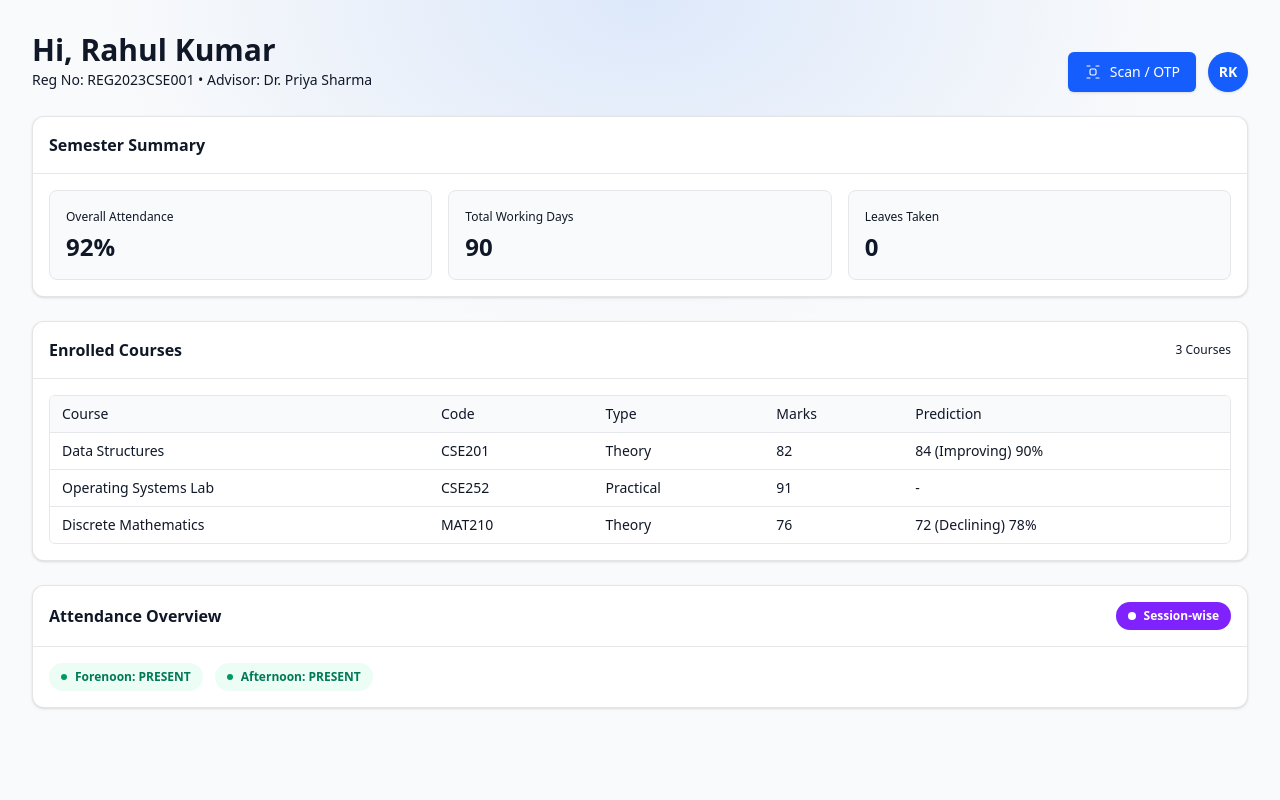
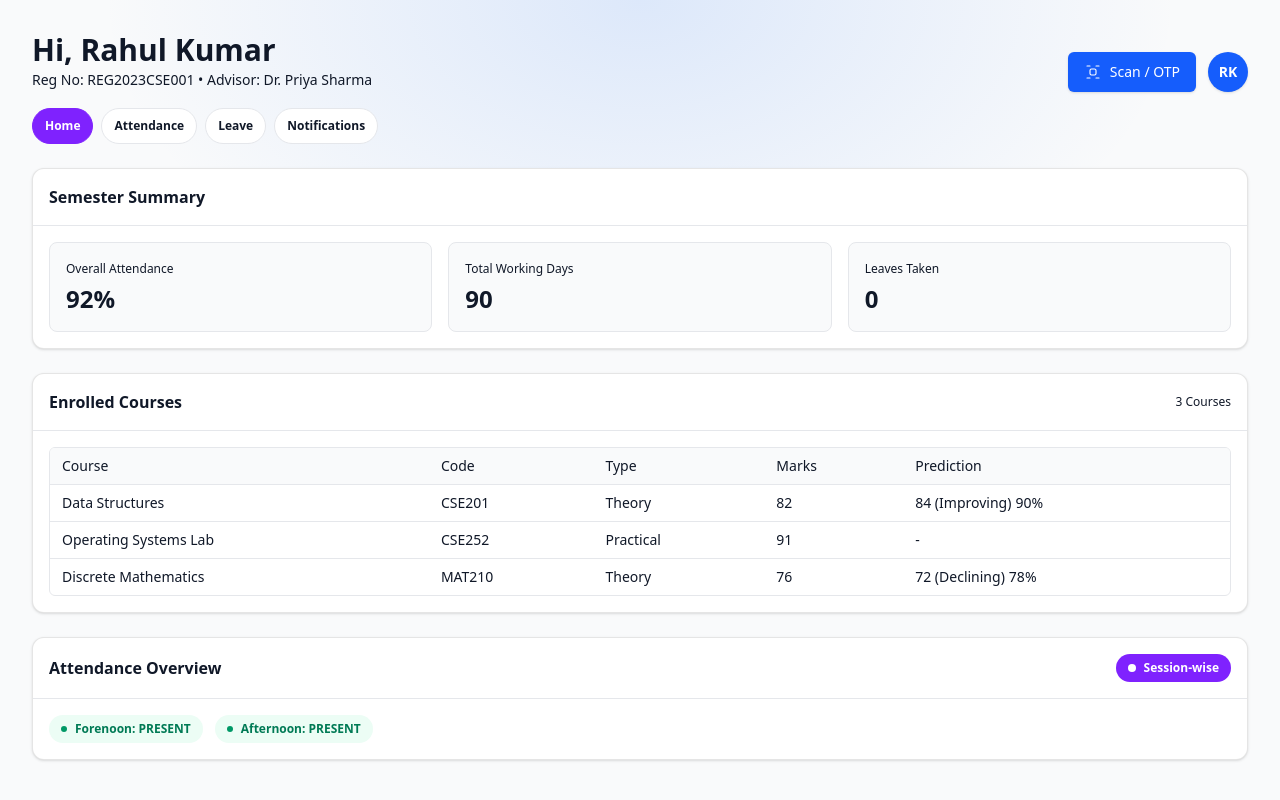
Before and after one commit to dharshan08092005/smart-attendance, a Next.js app: page /dashboard/student_dashboard in a window 1280 px wide. Built offline with nearby package versions, Linux system fonts and the light colour scheme.

Commit message:
[ui] student

```diff
--- a/app/dashboard/student_dashboard/page.tsx
+++ b/app/dashboard/student_dashboard/page.tsx
@@ -275,6 +275,28 @@ export default function StudentDashboardPage() {
             </div>
           </div>
         </header>
+
+        {/* Desktop navigation to switch views */}
+        <nav className="hidden sm:flex items-center gap-2 -mt-2">
+          {([
+            { key: "home", label: "Home" },
+            { key: "attendance", label: "Attendance" },
+            { key: "leave", label: "Leave" },
+            { key: "notifications", label: "Notifications" },
+          ] as const).map((t) => (
+            <button
+              key={t.key}
+              onClick={() => setActiveView(t.key)}
+              className={`h-9 px-3 rounded-full border text-xs font-semibold transition ${
+                activeView === t.key
+                  ? "bg-violet-600 border-violet-600 text-white"
+                  : "bg-white border-gray-200 text-foreground hover:bg-gray-50"
+              }`}
+            >
+              {t.label}
+            </button>
+          ))}
+        </nav>
 
         {activeView === "home" && (
           <section className="rounded-xl border border-black/10 bg-white shadow-sm">
```
